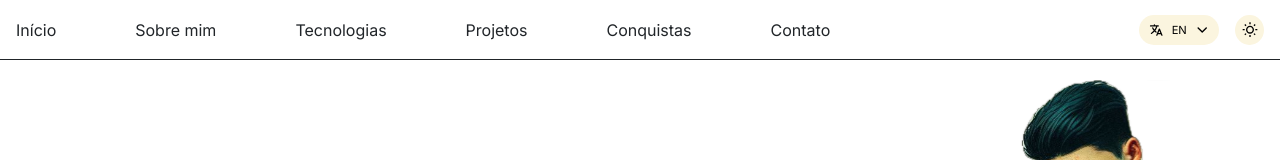
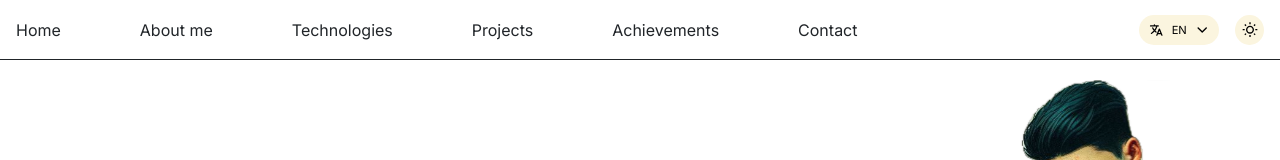
Before and after one commit to joaoPedrooC/_Portifolio, a React (Vite) app: page / in a window 1280 px wide. Shown: the top 160 px of the page. Built offline with nearby package versions, Linux system fonts and the light colour scheme.

Commit message:
refactor: added mock nav links & i18n on header

```diff
--- a/src/components/Header/Header.tsx
+++ b/src/components/Header/Header.tsx
@@ -1,13 +1,17 @@
 import { useEffect, useRef, useState } from 'react'
-
-import styles from './styles.module.scss'
+import { useTranslation } from 'react-i18next'
 
 import { CustomSelect } from '../CustomSelect/CustomSelect'
 import { ThemeController } from '../ThemeController/ThemeController'
+import { HeaderMock } from '../../services/HeaderMock'
+
+import styles from './styles.module.scss'
 
 export const Header = () => {
   const [open, setOpen] = useState<boolean>(false)
   const [closing, setClosing] = useState<boolean>(false)
+
+  const { t } = useTranslation()
 
   const handleOpenModal = () => {
     setClosing(prevState => !prevState && open)
@@ -57,24 +61,11 @@ export const Header = () => {
         </div>
         <nav className={`${styles.header__mobile} ${open ? styles.modal__open : ''}`}>
           <ul>
-            <li>
-              <a className='text text__small--1 font__black' href="">Início</a>
-            </li>
-            <li>
-              <a className='text text__small--1 font__black' href="">Sobre mim</a>
-            </li>
-            <li>
-              <a className='text text__small--1 font__black' href="">Tecnologias</a>
-            </li>
-            <li>
-              <a className='text text__small--1 font__black' href="">Projetos</a>
-            </li>
-            <li>
-              <a className='text text__small--1 font__black' href="">Conquistas</a>
-            </li>
-            <li>
-              <a className='text text__small--1 font__black' href="">Contato</a>
-            </li>
+            { HeaderMock.map(li => (
+              <li>
+                <a className='text text__small--1 font__black' href={li.href} key={li.sectionName}>{t(li.sectionName)}</a>
+              </li>
+            )) }
           </ul>
 
           <div className={styles.desktop__options}>
@@ -86,24 +77,11 @@ export const Header = () => {
         {/* Esqueleto do header desktop */}
         <nav className={styles.header__desktop}>
           <ul>
-            <li className={styles.desktop__headerLi}>
-              <a className='text text__small--1 font__alternative' href="">Início</a>
-            </li>
-            <li className={styles.desktop__headerLi}>
-              <a className='text text__small--1 font__alternative' href="">Sobre mim</a>
-            </li>
-            <li className={styles.desktop__headerLi}>
-              <a className='text text__small--1 font__alternative' href="">Tecnologias</a>
-            </li>
-            <li className={styles.desktop__headerLi}>
-              <a className='text text__small--1 font__alternative' href="">Projetos</a>
-            </li>
-            <li className={styles.desktop__headerLi}>
-              <a className='text text__small--1 font__alternative' href="">Conquistas</a>
-            </li>
-            <li className={styles.desktop__headerLi}>
-              <a className='text text__small--1 font__alternative' href="">Contato</a>
-            </li>
+            { HeaderMock.map(li => (
+              <li className={styles.desktop__headerLi}>
+                <a className='text text__small--1 font__alternative' href={li.href} key={li.sectionName}>{t(li.sectionName)}</a>
+              </li>
+            )) }
           </ul>
 
           <div className={styles.desktop__options}>
--- a/src/locales/en/translation.json
+++ b/src/locales/en/translation.json
@@ -1,4 +1,11 @@
 {
+  "header__beginning": "Home",
+  "header__about": "About me",
+  "header__techs": "Technologies",
+  "header__projects": "Projects",
+  "header__achievements": "Achievements",
+  "header__contact": "Contact",
+
   "banner__title": "Full Stack Developer",
   "banner__text": "Earning experience in full stack web development for over one year through coding personal projects, focused on evolution and seeking new challenges.",
 
--- a/src/locales/pt/translation.json
+++ b/src/locales/pt/translation.json
@@ -1,4 +1,11 @@
 {
+  "header__beginning": "Inicio",
+  "header__about": "Sobre mim",
+  "header__techs": "Tecnologias",
+  "header__projects": "Projetos",
+  "header__achievements": "Conquistas",
+  "header__contact": "Contato",
+
   "banner__title": "Desenvolvedor Full Stack",
   "banner__text": "Obtendo experiência em desenvolvimento web full stack há mais de 1 ano por meio de projetos pessoais, focado na evolução e buscando novos desafios.",
 
--- /dev/null
+++ b/src/services/HeaderMock.ts
@@ -0,0 +1,31 @@
+interface IHeaderMock {
+  sectionName: string
+  href: string
+}
+
+export const HeaderMock: Array<IHeaderMock> = [
+  {
+    sectionName: 'header__beginning',
+    href: 'top'
+  },
+  {
+    sectionName: 'header__about',
+    href: '#about'
+  },
+  {
+    sectionName: 'header__techs',
+    href: '#techs'
+  },
+  {
+    sectionName: 'header__projects',
+    href: '#projects'
+  },
+  {
+    sectionName: 'header__achievements',
+    href: '#achievements'
+  },
+  {
+    sectionName: 'header__contact',
+    href: '#contact'
+  }
+]
```
